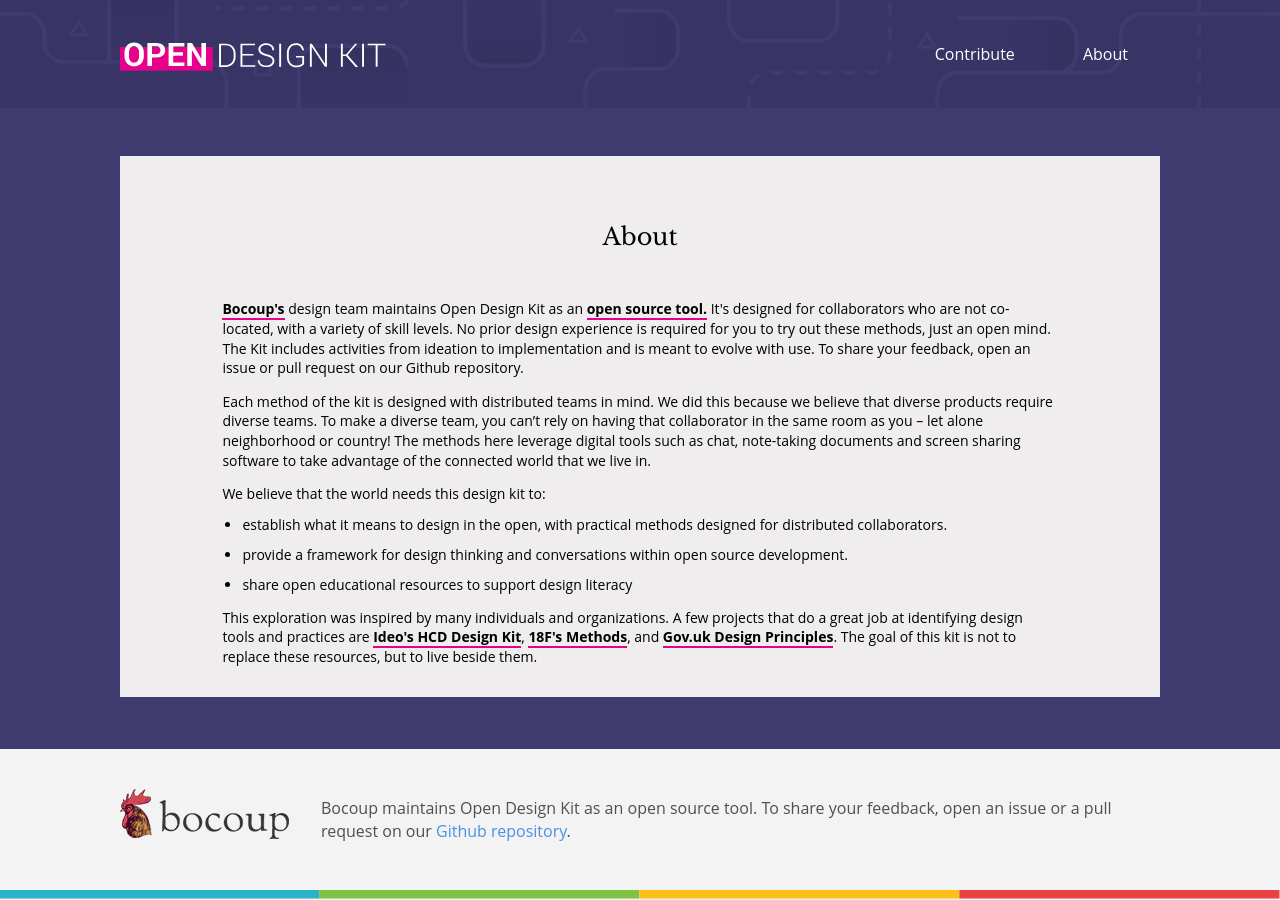
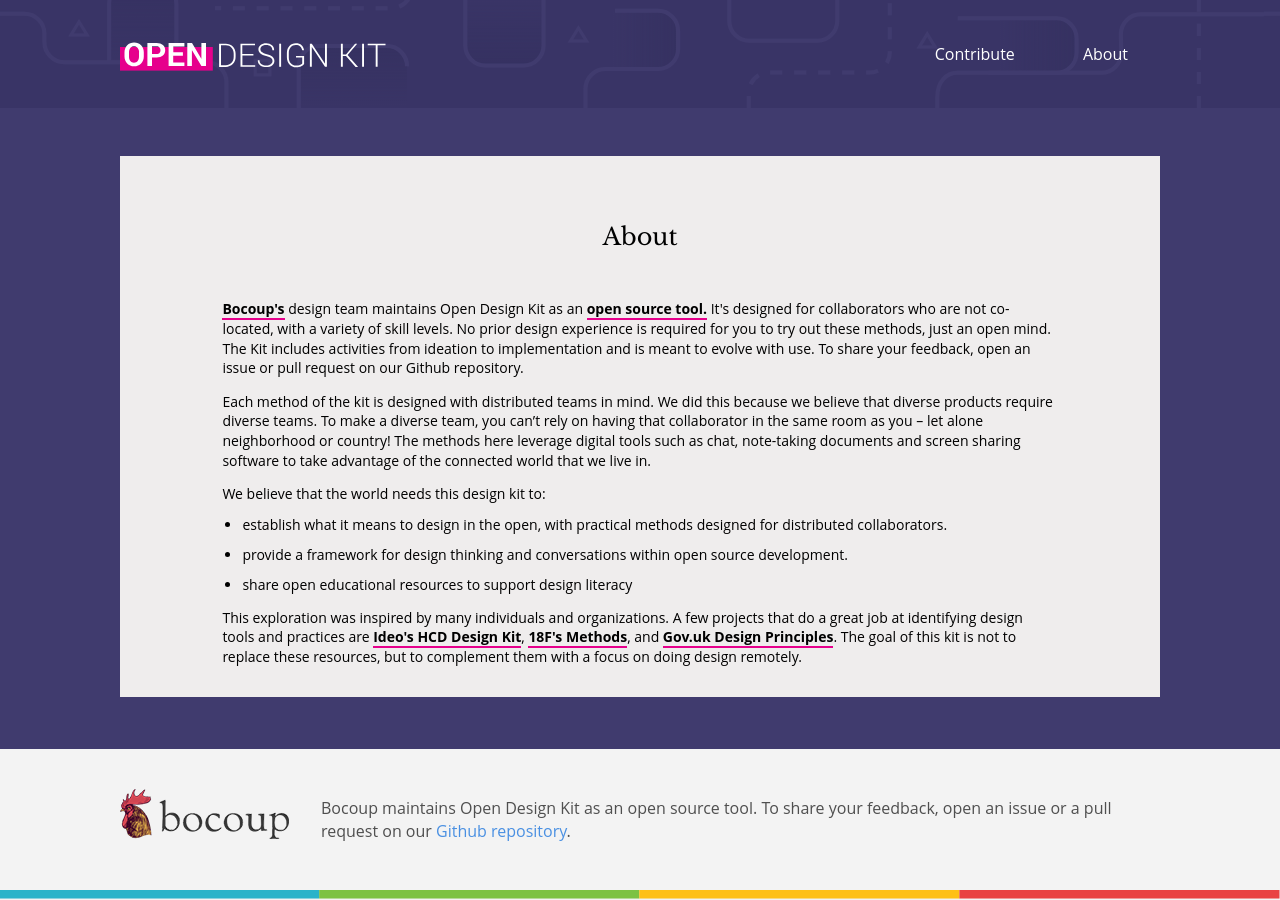
Before and after one commit to open-design-kit/opendesignkit, a Jekyll site: the page built from about/index.html, in a window 1280 px wide. Built offline with Jekyll 4.4.1, drawn with Linux system fonts in a browser that asks for light colours.

Commit message:
tightened up last sentence

```diff
--- a/about/index.html
+++ b/about/index.html
@@ -15,6 +15,6 @@
         <li>provide a framework for design thinking and conversations within open source development.</li>
         <li>share open educational resources to support design literacy</li>
     </ul>
-    <p>This exploration was inspired by many individuals and organizations. A few projects that do a great job at identifying design tools and practices are <a href="http://www.designkit.org/">Ideo's HCD Design Kit</a>, <a href="https://methods.18f.gov/">18F's Methods</a>, and <a href="https://www.gov.uk/design-principles">Gov.uk Design Principles</a>. The goal of this kit is not to replace these resources, but to live beside them.</p>
+    <p>This exploration was inspired by many individuals and organizations. A few projects that do a great job at identifying design tools and practices are <a href="http://www.designkit.org/">Ideo's HCD Design Kit</a>, <a href="https://methods.18f.gov/">18F's Methods</a>, and <a href="https://www.gov.uk/design-principles">Gov.uk Design Principles</a>. The goal of this kit is not to replace these resources, but to complement them with a focus on doing design remotely.</p>
 
 </section>
```
